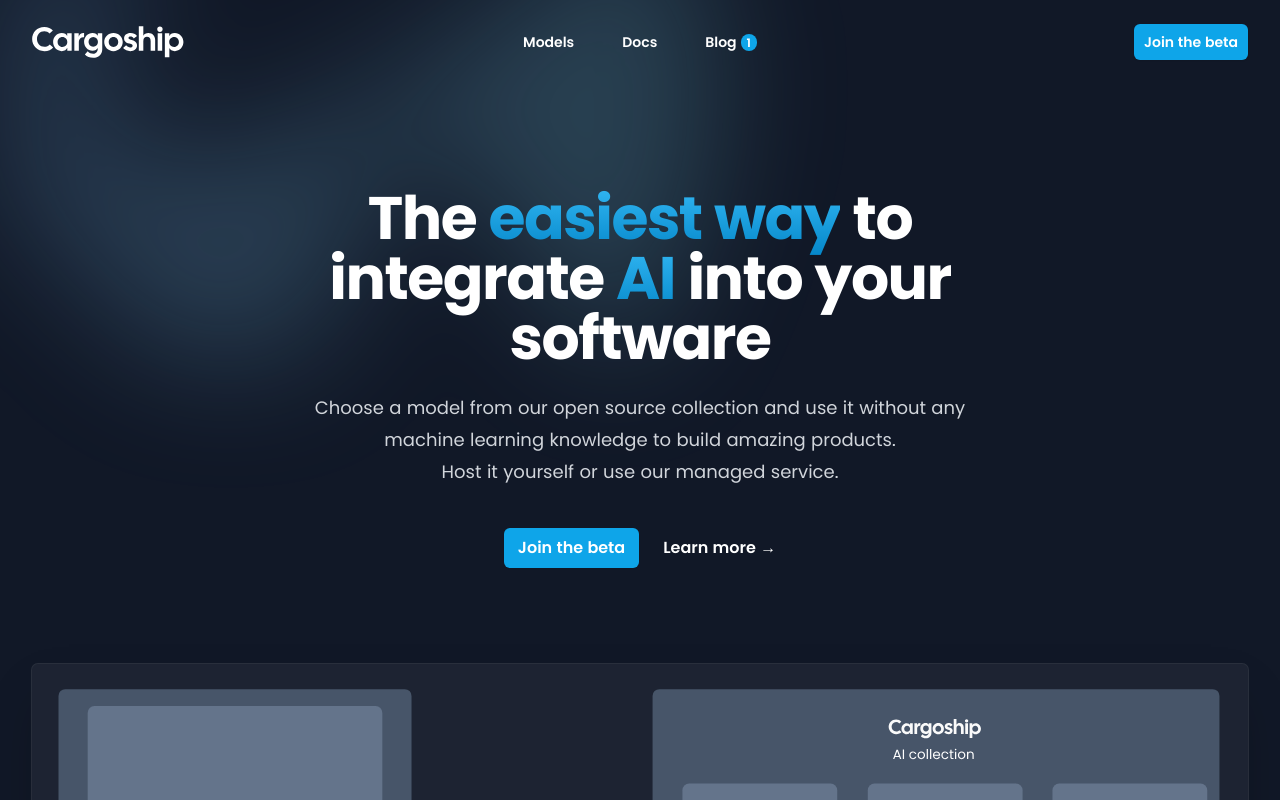
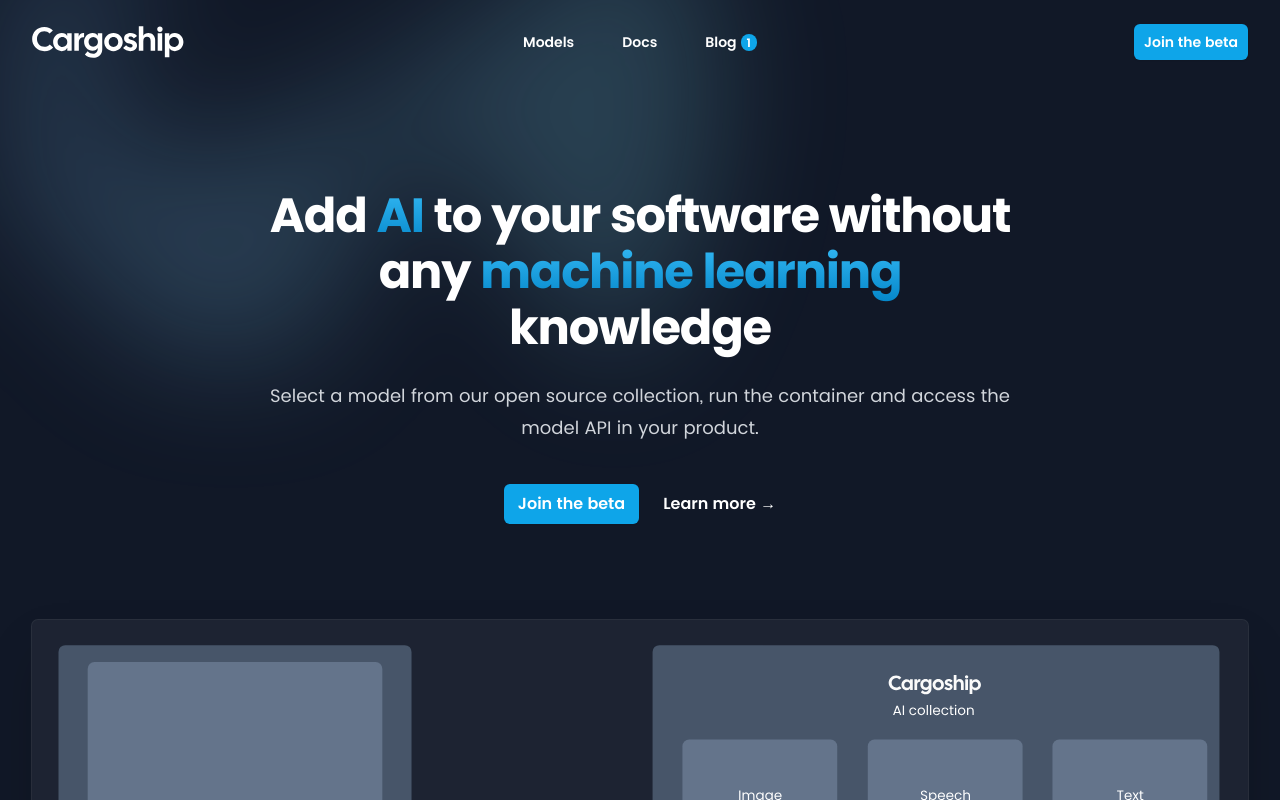
Before and after one commit to cargoshipsh/cargoship, a Next.js app in the folder apps/cargoship-sh/: page / in a window 1280 px wide. Shown: the top 800 px of the page. Built offline with nearby package versions, Linux system fonts and the light colour scheme.

Commit message:
update hero title

```diff
--- a/apps/cargoship-sh/components/home/Hero.tsx
+++ b/apps/cargoship-sh/components/home/Hero.tsx
@@ -7,23 +7,21 @@
   return (
     <div className="relative py-24 sm:py-32 lg:pb-40">
       <div className="mx-auto max-w-7xl px-6 lg:px-8">
-        <div className="mx-auto max-w-2xl text-center">
-          <h1 className="text-4xl font-bold tracking-tight text-white sm:text-6xl">
-            The{" "}
-            <span className="from-brand-light to-brand-dark bg-gradient-to-b bg-clip-text text-transparent xl:inline">
-              easiest way
-            </span>{" "}
-            to integrate{" "}
+        <div className="mx-auto max-w-3xl text-center">
+          <h1 className="text-3xl font-bold tracking-tight text-white sm:text-5xl">
+            Add{" "}
             <span className="from-brand-light to-brand-dark bg-gradient-to-b bg-clip-text text-transparent xl:inline">
               AI
             </span>{" "}
-            into your software
+            to your software without any{" "}
+            <span className="from-brand-light to-brand-dark bg-gradient-to-b bg-clip-text text-transparent xl:inline">
+              machine learning
+            </span>{" "}
+            knowledge
           </h1>
           <p className="mt-6 text-lg leading-8 text-gray-300">
-            Choose a model from our open source collection and use it without any machine learning knowledge
-            to build amazing products.
-            <br />
-            Host it yourself or use our managed service.
+            Select a model from our open source collection, run the container and access the model API in your
+            product.
           </p>
           <div className="mt-10 flex items-center justify-center gap-x-6">
             <Link
```
